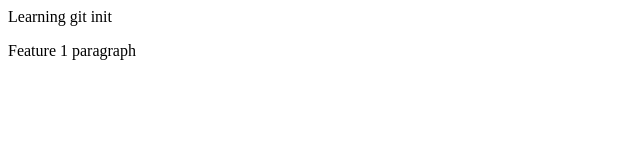
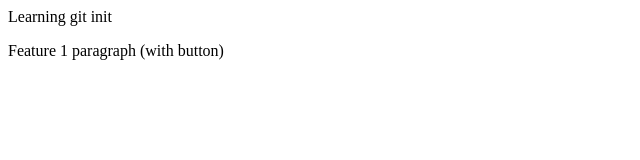
Before and after one commit to karthi1048/Learning-Git-and-Github-2, a plain HTML site: page index.html in a window 1280 px wide. Shown: the full height of the page, 0-640 px from the left. Drawn offline with Linux system fonts and the light colour scheme.

Commit message:
button text inside p tag

```diff
--- a/index.html
+++ b/index.html
@@ -1,3 +1,3 @@
 <p>Learning git init</p>
 
-<p>Feature 1 paragraph</p>
+<p>Feature 1 paragraph (with button)</p>
```
